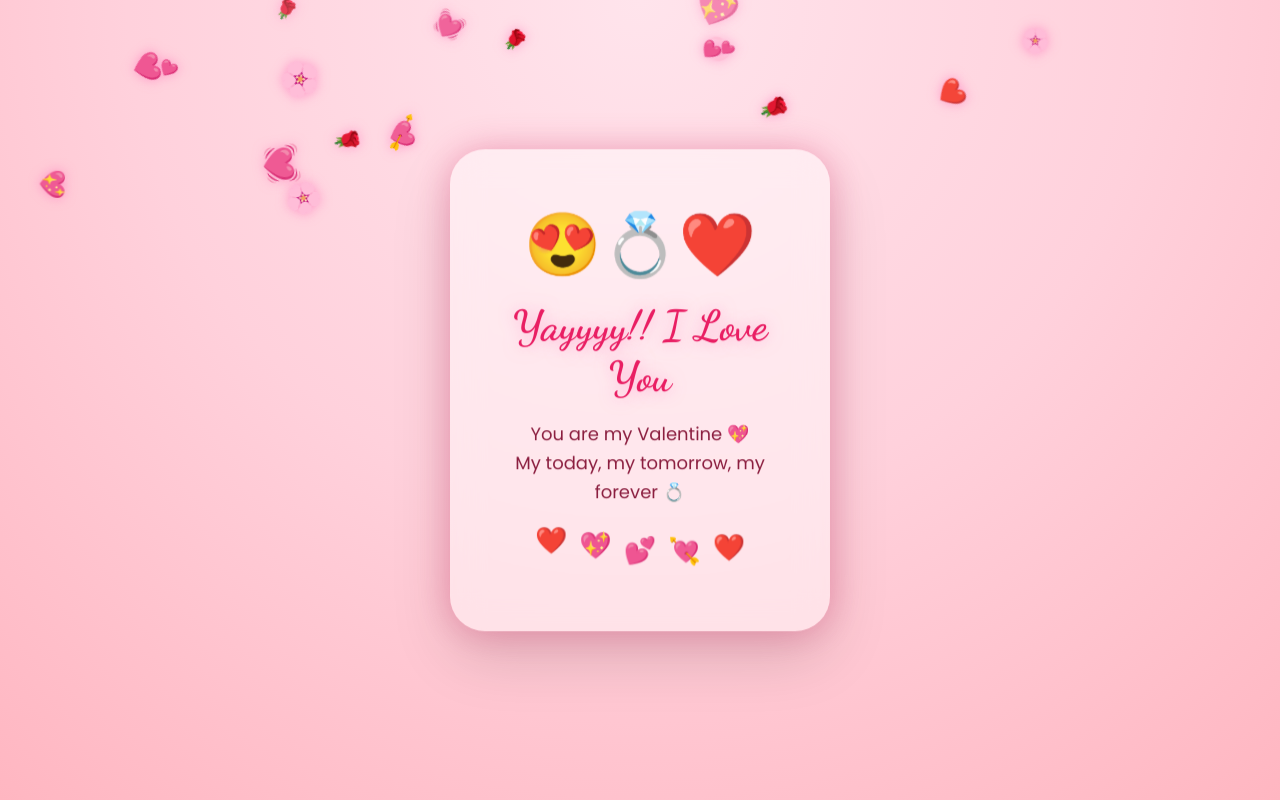
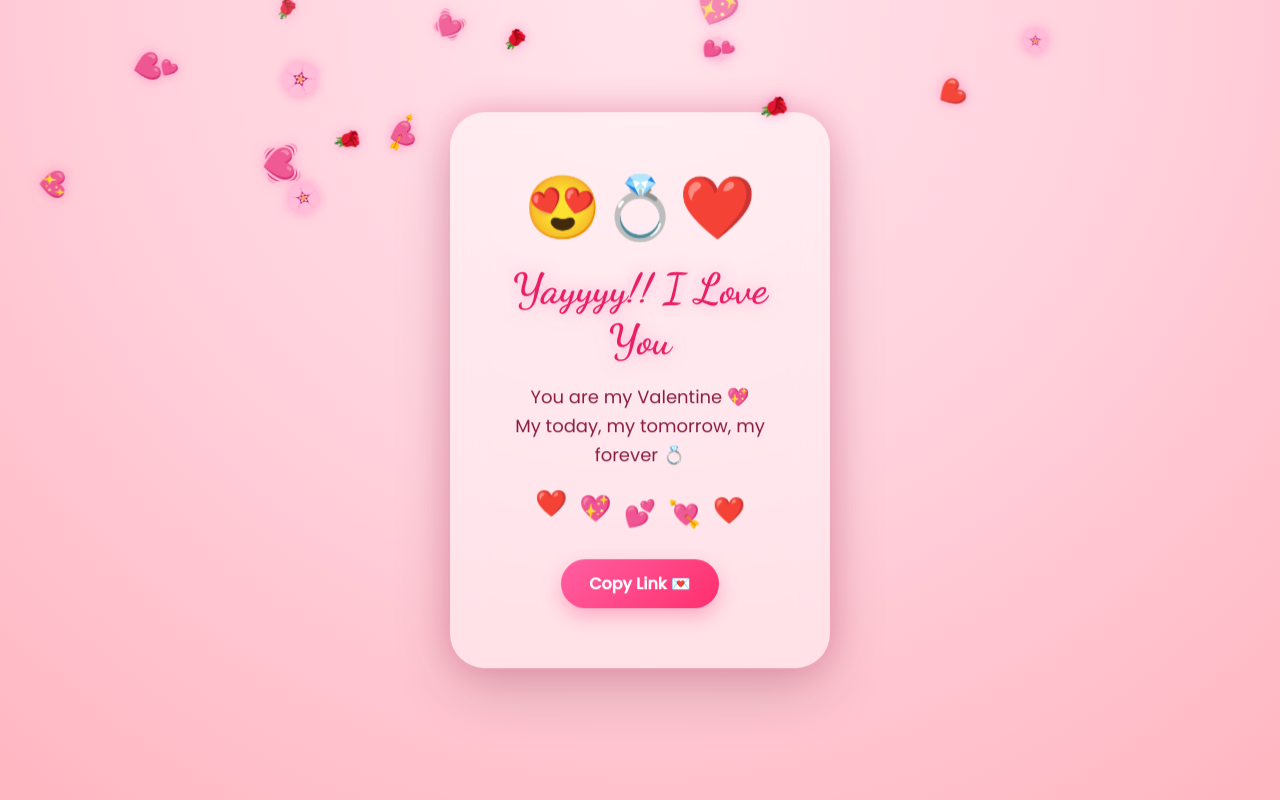
Before and after one commit to akashkrishnan2004/be-my-valentine, a React (Vite) app: page / in a window 1280 px wide. Both pictures are taken after a click on the button "YES ❤️". Built offline with nearby package versions, Linux system fonts and the light colour scheme.

Commit message:
Link Share Button Add

```diff
--- /dev/null
+++ b/src/components/CopyLink.jsx
@@ -0,0 +1,30 @@
+import React, { useState } from "react";
+import "./css/CopyLink.css";
+
+export default function CopyLink() {
+  const [copied, setCopied] = useState(false);
+
+  const handleCopy = async () => {
+    try {
+      //   await navigator.clipboard.writeText(window.location.origin);
+      await navigator.clipboard.writeText(
+        "https://be-my-valentine-for-ever.netlify.app/",
+      );
+      setCopied(true);
+
+      setTimeout(() => {
+        setCopied(false);
+      }, 2000);
+    } catch (err) {
+      alert("Failed to copy 😢");
+    }
+  };
+
+  return (
+    <div className="copy-container">
+      <button className="copy-btn" onClick={handleCopy}>
+        {copied ? "Copied 💖" : "Copy Link 💌"}
+      </button>
+    </div>
+  );
+}
--- a/src/components/Home.jsx
+++ b/src/components/Home.jsx
@@ -1,9 +1,11 @@
 import React, { useState } from "react";
 import { useNavigate } from "react-router-dom";
 import "./css/Home.css";
+
 import FallingHearts from "./FallingHearts";
 
 export default function Home() {
+
   const navigate = useNavigate();
 
   const [noCount, setNoCount] = useState(0);
--- /dev/null
+++ b/src/components/css/CopyLink.css
@@ -0,0 +1,26 @@
+.copy-container {
+  margin-top: 25px;
+  text-align: center;
+}
+
+.copy-btn {
+  background: linear-gradient(135deg, #ff5fa2, #ff2f6d);
+  border: none;
+  color: white;
+  padding: 12px 28px;
+  border-radius: 30px;
+  font-size: 16px;
+  font-weight: 600;
+  cursor: pointer;
+  box-shadow: 0 8px 20px rgba(255, 47, 109, 0.3);
+  transition: all 0.3s ease;
+}
+
+.copy-btn:hover {
+  transform: scale(1.08);
+  box-shadow: 0 12px 25px rgba(255, 47, 109, 0.4);
+}
+
+.copy-btn:active {
+  transform: scale(0.95);
+}
--- a/src/components/yes.jsx
+++ b/src/components/yes.jsx
@@ -1,3 +1,4 @@
+import CopyLink from "./CopyLink";
 import "./css/yes.css";
 import FallingHearts from "./FallingHearts";
 
@@ -22,6 +23,7 @@ export default function LoveYou() {
           <span>💘</span>
           <span>❤️</span>
         </div>
+        <CopyLink />
       </div>
     </div>
   );
```
Also changed, not shown: src/components/LoveLetter.jsx (+5 -5 lines).
